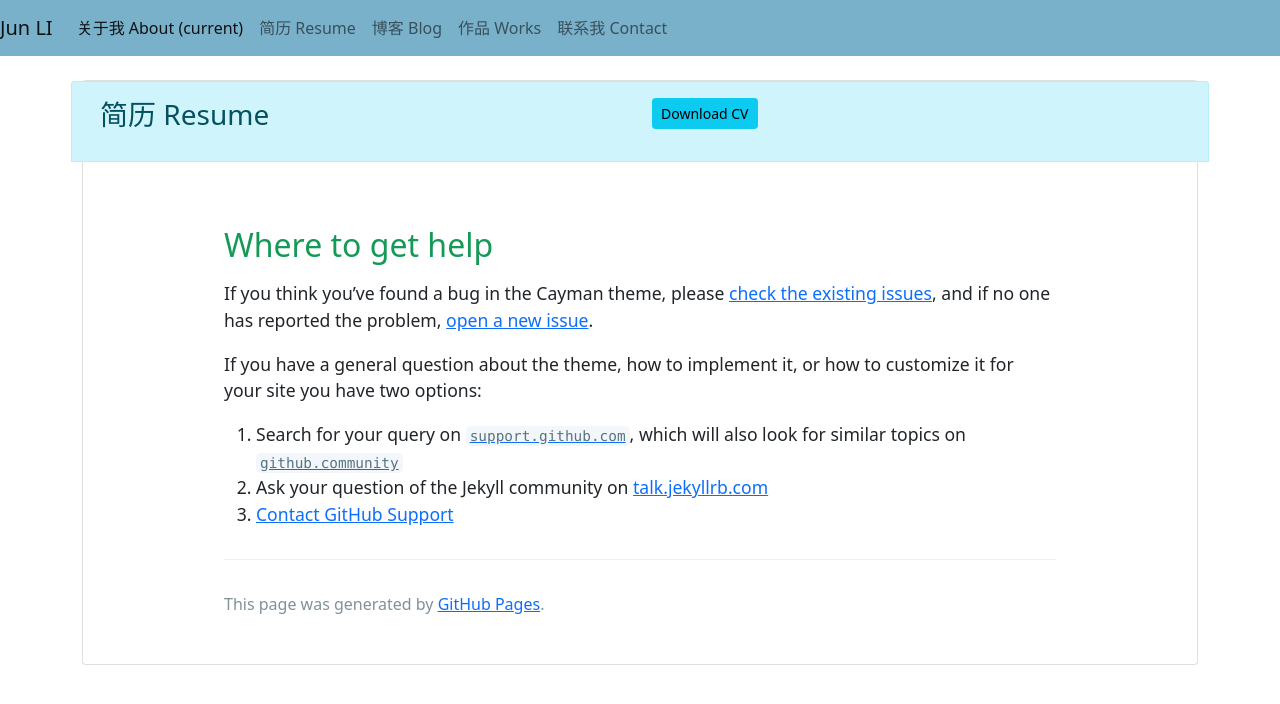
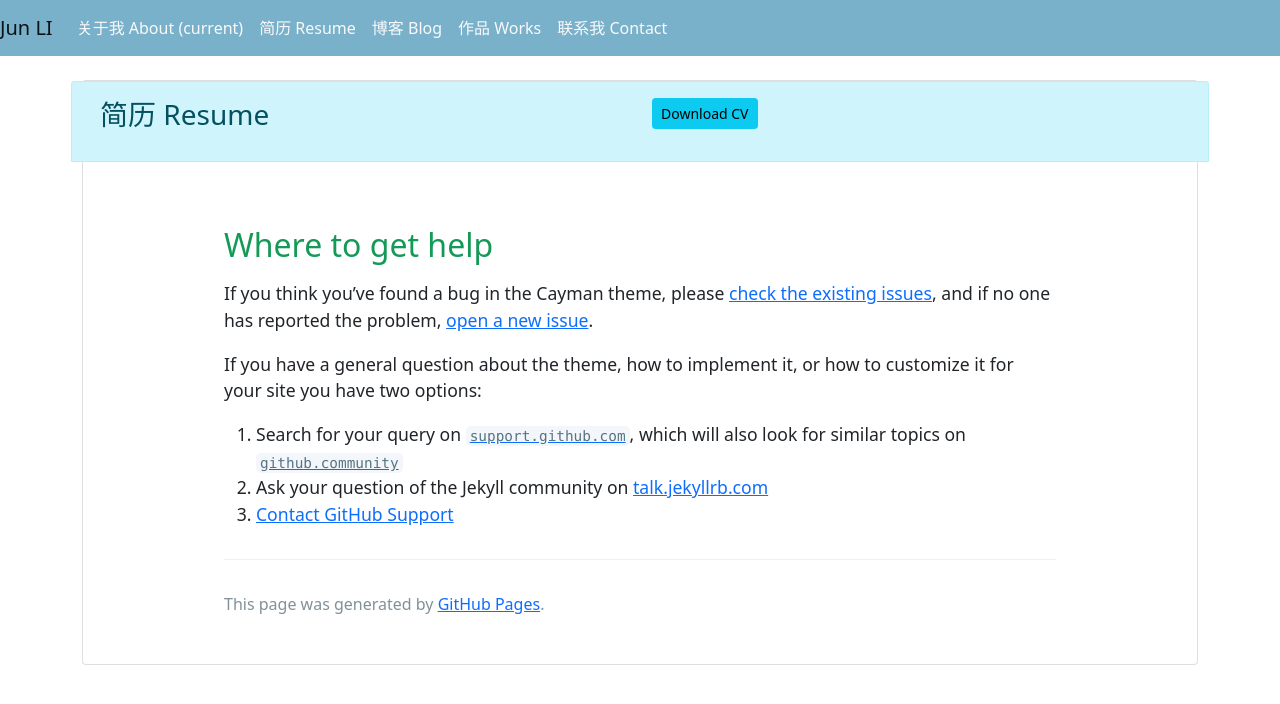
Before and after one commit to lijuncq/lijuncq.github.io, a Jekyll site: the page built from docs/SUPPORT.md, in a window 1280 px wide. Shown: the top 704 px of the page. Built offline with Jekyll 4.4.1, drawn with Linux system fonts in a browser that asks for light colours; our own code applies the rules of GitHub Pages for plain Markdown files.

Commit message:
Update default.html

```diff
--- a/_layouts/default.html
+++ b/_layouts/default.html
@@ -20,11 +20,11 @@
       </button>
       <div class="collapse navbar-collapse" id="navbarNavAltMarkup">
         <div class="navbar-nav">
-          <a class="nav-item nav-link active" href="#">关于我 About <span class="sr-only">(current)</span></a>
-          <a class="nav-item nav-link" href="#">简历 Resume</a>
-          <a class="nav-item nav-link" href="#">博客 Blog</a>
-          <a class="nav-item nav-link" href="#">作品 Works</a>
-          <a class="nav-item nav-link" href="#">联系我 Contact</a>
+          <a class="nav-item nav-link text-light active" href="#">关于我 About <span class="sr-only">(current)</span></a>
+          <a class="nav-item nav-link text-light" href="#">简历 Resume</a>
+          <a class="nav-item nav-link text-light" href="#">博客 Blog</a>
+          <a class="nav-item nav-link text-light" href="#">作品 Works</a>
+          <a class="nav-item nav-link text-light" href="#">联系我 Contact</a>
         </div>
       </div>
     </nav>
```
